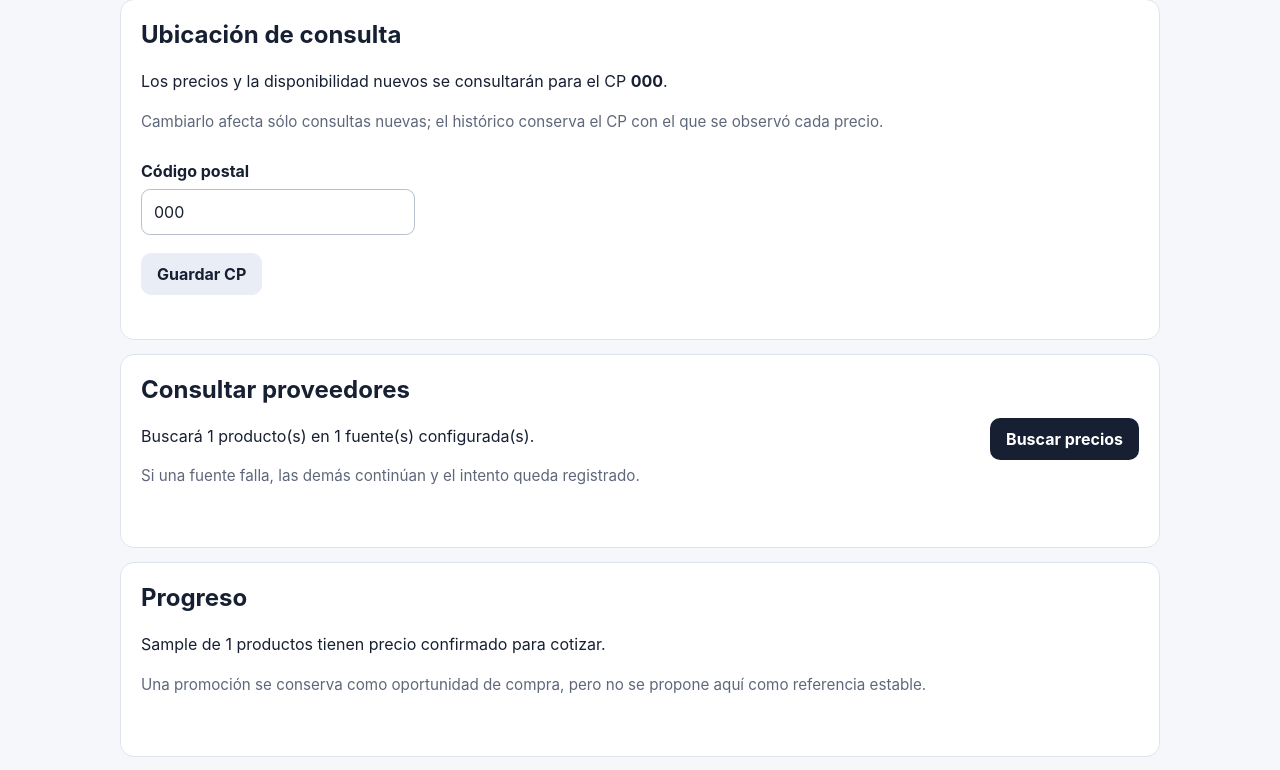
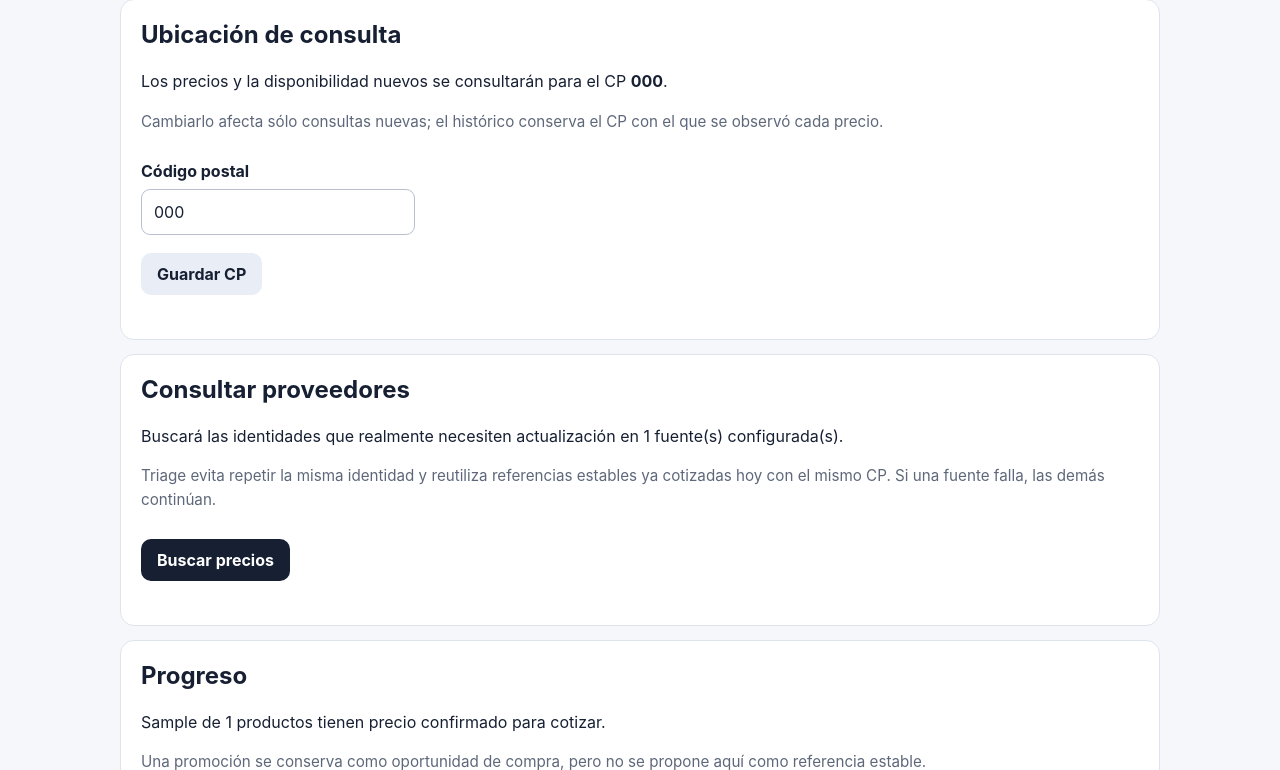
Before and after one commit to veracruzanisima-ti/sistema-triage-v2, a FastAPI app: template src/triage/templates/proveedores/consulta.html in a window 1280 px wide. Shown: the part 351-1121 px from the top of the page. Run offline with FastAPI, Linux system fonts and the light colour scheme; the template is opened without the code that fills it: most values are stand-ins (such as "Sample title", 1, 10 or a date in 2020); parts of the project's set-up code (start-up, migrations or seed data) failed here and were passed over.

Commit message:
feat: proponer precio cotizado hoy y revalidacion

```diff
--- a/src/triage/templates/proveedores/consulta.html
+++ b/src/triage/templates/proveedores/consulta.html
@@ -41,11 +41,11 @@
     <div>
       <h2>Consultar proveedores</h2>
       {% if proveedores %}
-        <p>Buscará {{ productos|length }} producto(s) en {{ proveedores|length }} fuente(s) configurada(s).</p>
-        <p class="ayuda">Si una fuente falla, las demás continúan y el intento queda registrado.</p>
+        <p>Buscará las identidades que realmente necesiten actualización en {{ proveedores|length }} fuente(s) configurada(s).</p>
+        <p class="ayuda">Triage evita repetir la misma identidad y reutiliza referencias estables ya cotizadas hoy con el mismo CP. Si una fuente falla, las demás continúan.</p>
       {% else %}
         <p class="aviso"><strong>Aún no hay proveedores automáticos configurados.</strong></p>
-        <p class="ayuda">Puedes registrar precios manualmente o ampliar un producto con búsqueda web mientras conectamos las primeras fuentes reales.</p>
+        <p class="ayuda">Puedes reutilizar un precio cotizado hoy, registrar uno manualmente o ampliar un producto con búsqueda web.</p>
       {% endif %}
     </div>
     {% if proveedores and productos and cotizacion.codigo_postal_consulta %}
@@ -78,6 +78,7 @@
   {% for producto in productos %}
     {% set seleccion = selecciones.get(producto.partida.id) %}
     {% set consultas = consultas_por_partida.get(producto.partida.id, ()) %}
+    {% set cotizada_hoy = referencias_cotizadas_hoy.get(producto.clave_producto) %}
     <section class="tarjeta">
       <div class="barra">
         <div>
@@ -97,6 +98,35 @@
         {% endif %}
       </div>
 
+      {% if cotizada_hoy %}
+        <div class="aviso">
+          <strong>Este producto ya se cotizó hoy.</strong>
+          <p>
+            {{ cotizada_hoy.proveedor }}
+            {% if cotizada_hoy.precio_total is not none %} · ${{ '%.2f'|format(cotizada_hoy.precio_total) }} total{% endif %}
+            {% if cotizada_hoy.precio_antes_iva is not none %} · ${{ '%.2f'|format(cotizada_hoy.precio_antes_iva) }} antes de IVA{% endif %}
+          </p>
+          <p class="ayuda">Misma identidad exacta y mismo CP. Se reutiliza la observación original; no se inventa una fecha nueva.</p>
+          <div class="grupo-botones">
+            {% if not seleccion or seleccion.referencia_estable_id != cotizada_hoy.id %}
+              <form method="post" action="/cotizaciones/{{ cotizacion.id }}/decisiones-precio/{{ producto.partida.id }}">
+                <input type="hidden" name="csrf_token" value="{{ csrf_token }}">
+                <input type="hidden" name="rol" value="REFERENCIA_ESTABLE">
+                <input type="hidden" name="observacion_id" value="{{ cotizada_hoy.id }}">
+                <input type="hidden" name="volver" value="proveedores">
+                <button class="boton" type="submit">Usar precio de hoy</button>
+              </form>
+            {% endif %}
+            {% if proveedores %}
+              <form method="post" action="/cotizaciones/{{ cotizacion.id }}/proveedores/{{ producto.partida.id }}/revalidar">
+                <input type="hidden" name="csrf_token" value="{{ csrf_token }}">
+                <button class="boton boton-secundario" type="submit">Revalidar precio</button>
+              </form>
+            {% endif %}
+          </div>
+        </div>
+      {% endif %}
+
       {% if producto.observaciones %}
         <h3>Precios encontrados</h3>
         {% for observacion in producto.observaciones %}
@@ -104,6 +134,7 @@
             <div class="barra">
               <div>
                 <strong>{{ observacion.proveedor }}</strong>
+                {% if cotizada_hoy and cotizada_hoy.id == observacion.id %}<span class="estado estado-revisado">Cotizado hoy</span>{% endif %}
                 {% if observacion.origen == "WEB" %}<span class="estado estado-analizado">Web</span>{% endif %}
                 {% if observacion.es_promocion %}
                   <span class="estado estado-analizado">Oferta / promoción</span>
```
